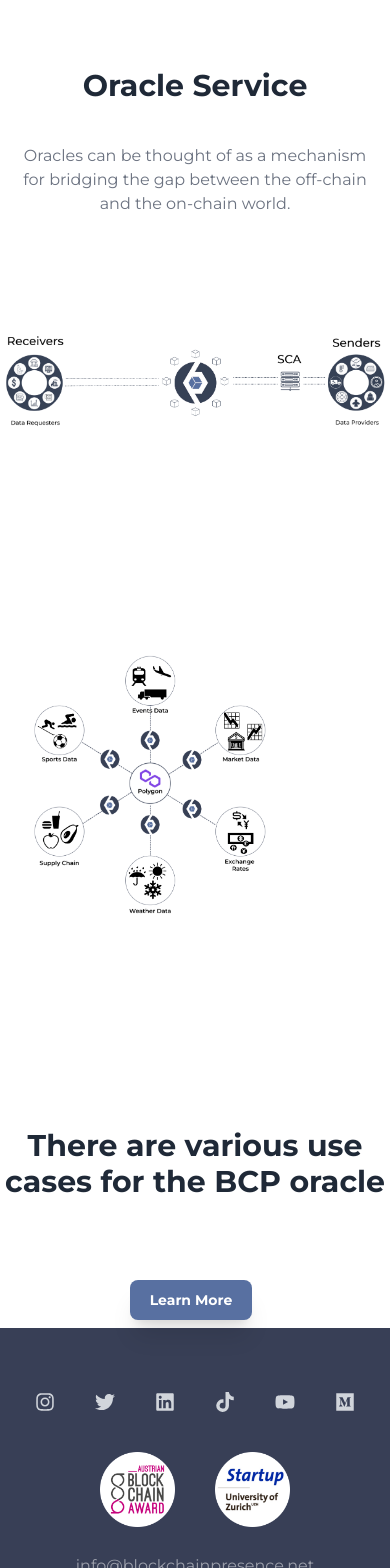
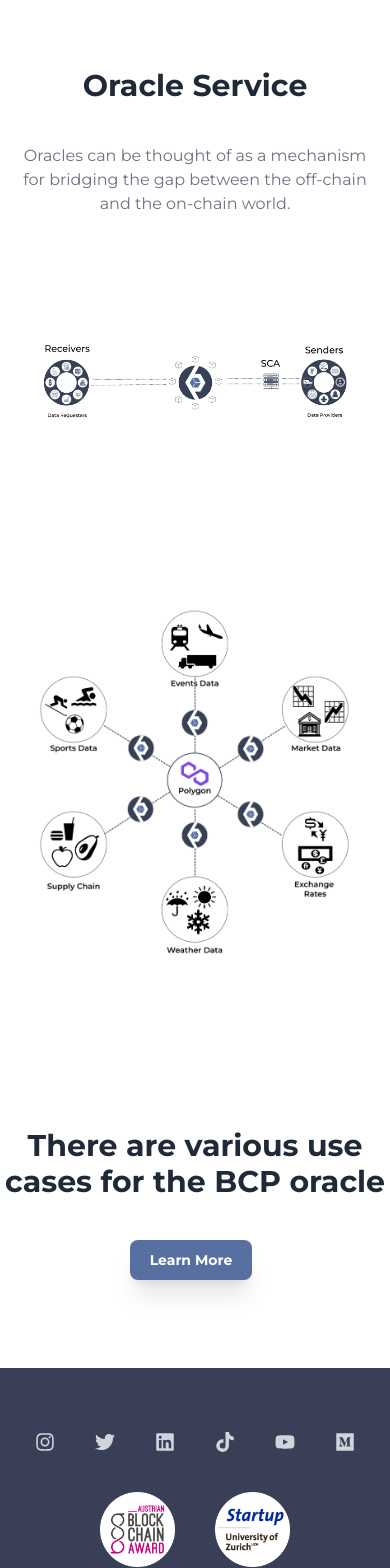
Before and after one commit to migub/BCP-Website-Next, a Next.js app: page / in a window 390 px wide. Shown: the part 3977-5545 px from the top of the page. Built offline with nearby package versions, Linux system fonts and the light colour scheme.

Commit message:
responsive update

```diff
--- a/components/sections/home/HowDoesItWork.js
+++ b/components/sections/home/HowDoesItWork.js
@@ -14,7 +14,7 @@ const HowDoesItWork = (props) => {
             {props.subTitle}
           </p>
         </div>
-        <div className="relative flex items-center justify-center md:w-3/5 m-auto  md:mt-24 h-[300px]">
+        <div className="relative flex items-center justify-center w-4/5 md:w-3/5 m-auto  md:mt-24 h-[300px]">
           <Image
             src="/img/senderreceiver.png"
             layout="fill"
@@ -23,16 +23,17 @@ const HowDoesItWork = (props) => {
           />
         </div>
         <div className="items-center justify-center md:flex">
-          <div className="relative flex items-center justify-center w-full md:w-1/2  md:my-24 h-[500px]">
+          <div className="relative m-auto md:flex items-center justify-center w-4/5 md:w-1/2  md:my-24 h-[500px]">
             <Image
+              className="w-1/2 m-auto "
               src="/img/usecases.png"
               layout="fill"
               alt=""
               objectFit="contain"
             />
           </div>
-          <div className="flex flex-col items-center justify-center md:w-1/3 md:space-y-20">
-            <h1 className="pt-24 pb-20 text-3xl font-bold text-center text-gray-800 md:pb-0 sm:text-center sm:text-4xl">
+          <div className="flex flex-col items-center justify-center pb-20 md:w-1/3 md:space-y-20">
+            <h1 className="pt-24 pb-10 text-3xl font-bold text-center text-gray-800 md:pb-0 sm:text-center sm:text-4xl">
               There are various use cases for the BCP oracle
             </h1>
             <Button
--- a/components/sections/home/Timeline.js
+++ b/components/sections/home/Timeline.js
@@ -27,7 +27,7 @@ const Timeline = (props) => {
         </div>
         <div className="relative h-full p-10 m-auto overflow-hidden 2xl:w-2/3 wrap">
           <div
-            className="absolute border border-gray-700 md:h-full h-[950px] border-2-2 border-opacity-20"
+            className="absolute border border-gray-700 md:h-full h-[650px] border-2-2 border-opacity-20"
             style={{ left: "50%" }}
           ></div>
           {/* <!-- right timeline --> */}
--- a/components/sections/investors/Relations.js
+++ b/components/sections/investors/Relations.js
@@ -2,12 +2,12 @@ import Image from "next/image";
 const Relations = (props) => {
   return (
     <>
-      <div className=" py-8 bg-[#384054] md:flex md:space-x-24 2xl:space-x-0 justify-center items-center ">
+      <div className=" py-8 overflow-hidden bg-[#384054] md:flex md:space-x-24 2xl:space-x-0 justify-center items-center ">
         <div className="text-center text-white md:w-2/5 md:text-left">
           <p className="mb-4 text-3xl font-bold leading-8 tracking-tight sm:text-4xl">
             {props.title}
           </p>
-          <div className="px-10 text-lg text-center md:px-0 md:text-left opacity-80">
+          <div className="text-lg text-center md:px-10 md:px-0 md:text-left opacity-80">
             Contact our Investor Relations Office:
             investor.relations@blockchainpresence.net
           </div>
```
Also changed, not shown: public/img/usecases.png.
